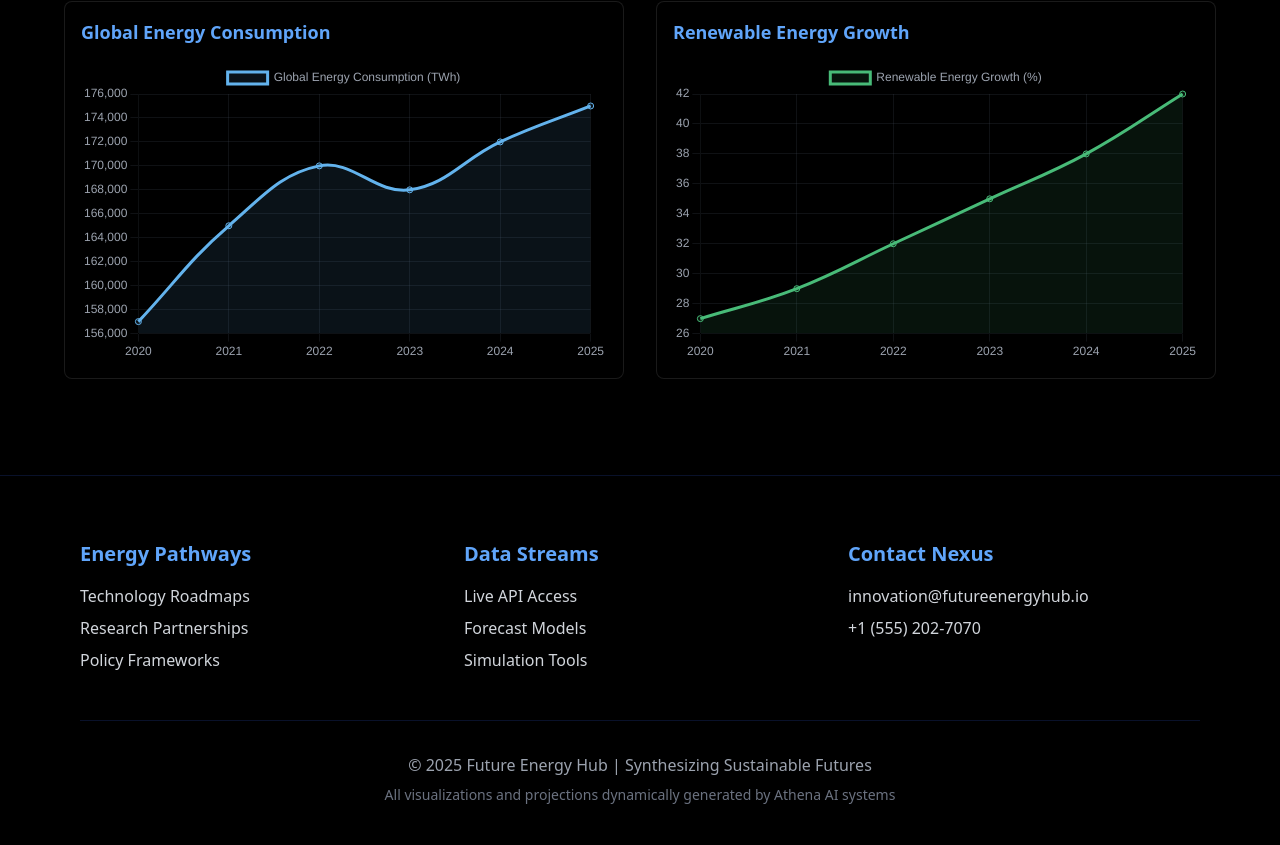
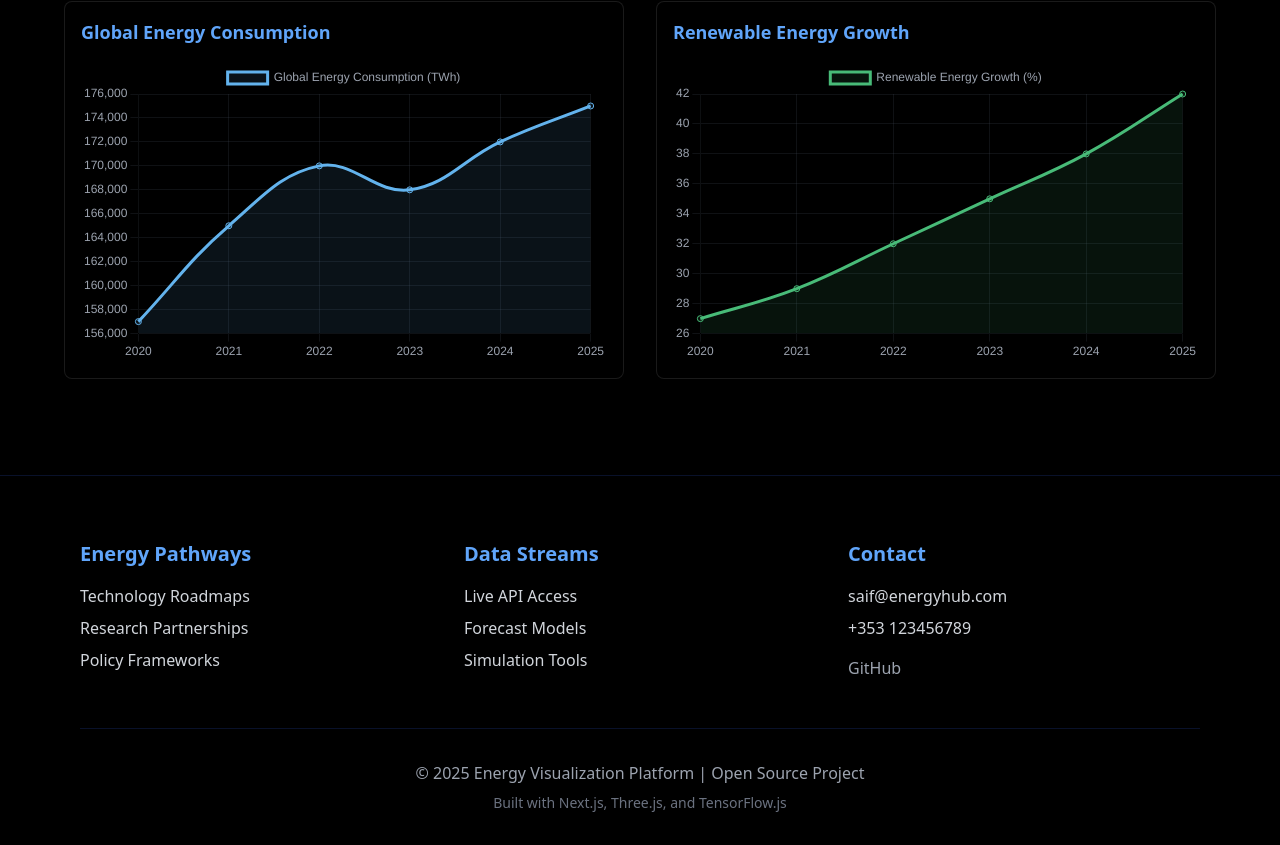
Before and after one commit to Techisaif/Energy, a Next.js app: page / in a window 1280 px wide. Shown: the part 1425-2270 px from the top of the page. Built offline with nearby package versions, Linux system fonts and the light colour scheme.

Commit message:
Update footer with contact information

```diff
--- a/src/app/client-layout.tsx
+++ b/src/app/client-layout.tsx
@@ -42,18 +42,20 @@ export function ClientLayout({
               </div>
 
               <div className="footer-section">
-                <h4 className="text-xl font-bold mb-4 text-blue-400">Contact Nexus</h4>
-                <p className="text-gray-300 mb-2">innovation@futureenergyhub.io</p>
-                <p className="text-gray-300 mb-4">+1 (555) 202-7070</p>
+                <h4 className="text-xl font-bold mb-4 text-blue-400">Contact</h4>
+                <p className="text-gray-300 mb-2">saif@energyhub.com</p>
+                <p className="text-gray-300 mb-4">+353 123456789</p>
                 <div className="social-icons flex space-x-4">
-                  {/* Add social icons here */}
+                  <a href="https://github.com/Techisaif/Energy" target="_blank" rel="noopener noreferrer" className="text-gray-400 hover:text-blue-400 transition-colors">
+                    GitHub
+                  </a>
                 </div>
               </div>
             </div>
 
             <div className="copyright text-center border-t border-blue-900/30 pt-8">
-              <p className="text-gray-400 mb-2">© 2025 Future Energy Hub | Synthesizing Sustainable Futures</p>
-              <p className="text-gray-500 text-sm">All visualizations and projections dynamically generated by Athena AI systems</p>
+              <p className="text-gray-400 mb-2">© 2025 Energy Visualization Platform | Open Source Project</p>
+              <p className="text-gray-500 text-sm">Built with Next.js, Three.js, and TensorFlow.js</p>
             </div>
           </div>
         </footer>
```
